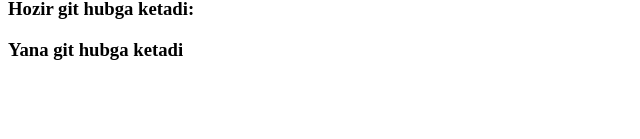
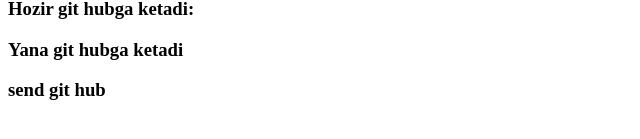
Before and after one commit to yokubovsardor/test-js-01, a plain HTML site: page index.html in a window 1280 px wide. Shown: the part 129-268 px from the top of the page, without its empty margins (0-640 px from the left). Drawn offline with Linux system fonts and the light colour scheme.

Commit message:
send commit

```diff
--- a/index.html
+++ b/index.html
@@ -11,5 +11,6 @@
     <h2>Salam</h2>
     <h3>Hozir git hubga ketadi:</h3>
     <h3>Yana git hubga ketadi</h3>
+    <h3>send git hub</h3>
 </body>
 </html>
```
